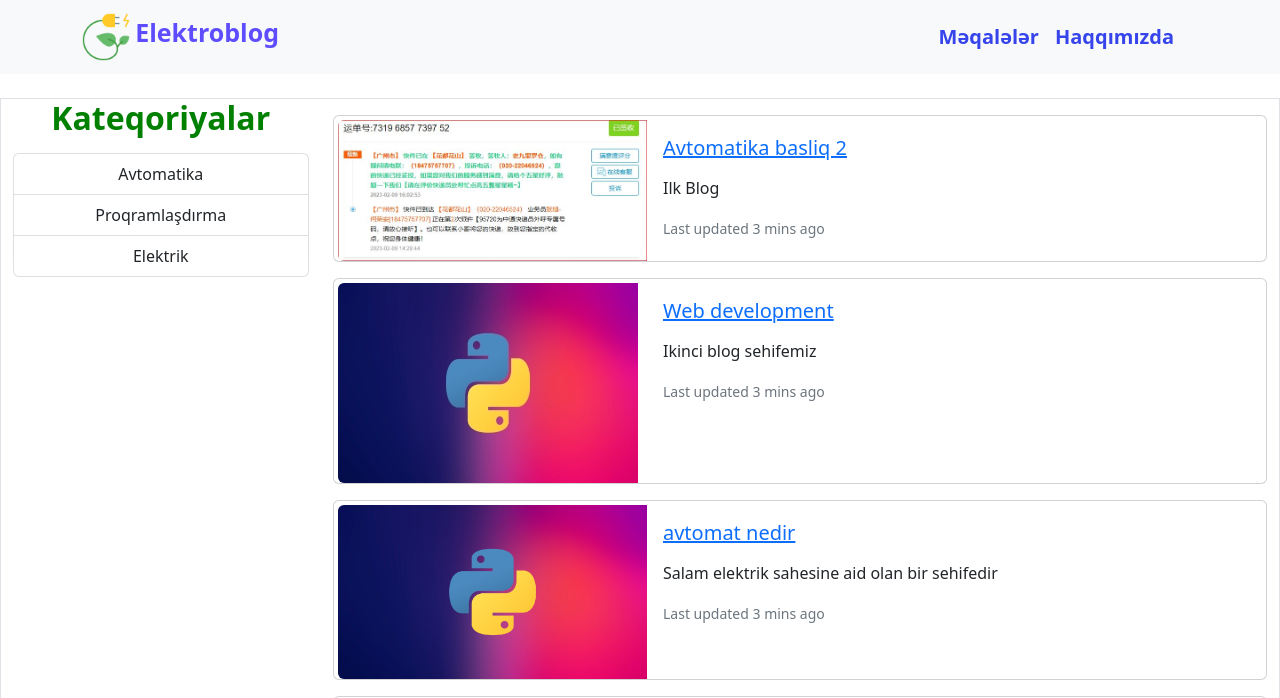
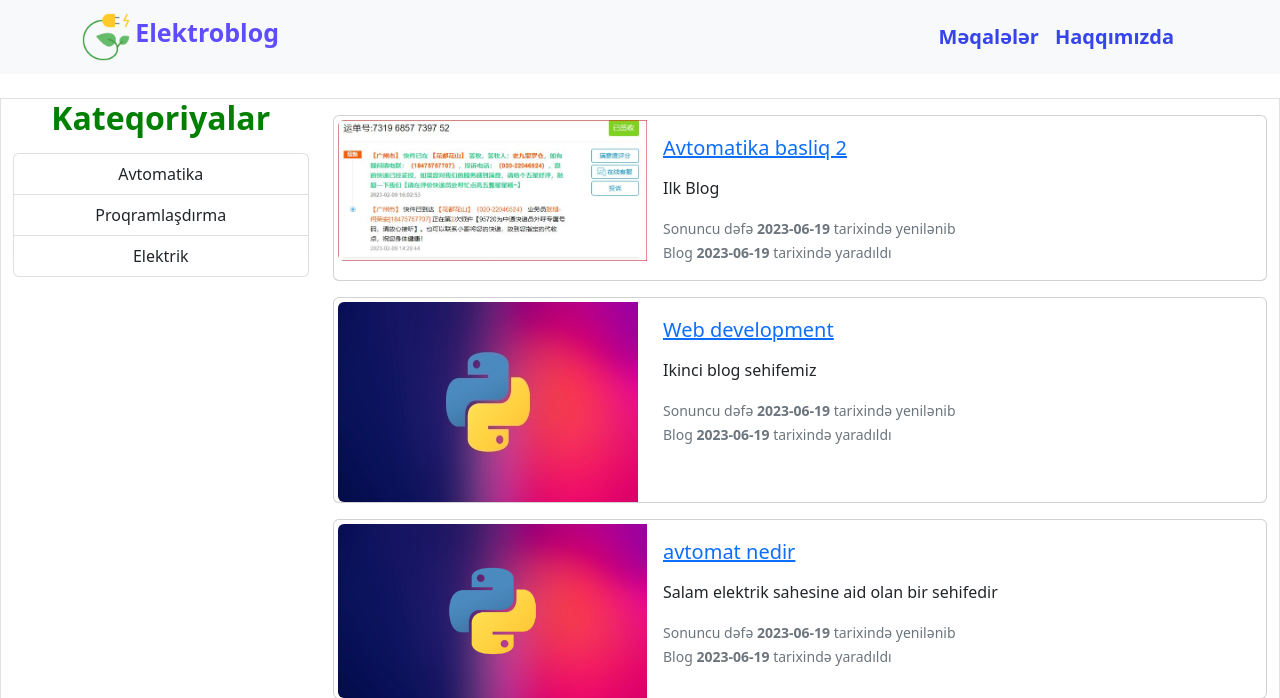
Before and after one commit to SahibFarhadov/MyBlog, a Django app: page /blogs in a window 1280 px wide. Shown: the top 698 px of the page. Run offline with Django 4.2, Linux system fonts and the light colour scheme; data comes from the database, SQL or seed files in the repository; both versions use the stored data as it was after the commit; some libraries are stand-ins or nearby versions.

Commit message:
yeni deyisiklikler edildi

```diff
--- a/Blog/models.py
+++ b/Blog/models.py
@@ -23,6 +23,8 @@ class Blog(models.Model):
     is_home = models.BooleanField(verbose_name="Ana səhifə aktiv")
     slug=models.SlugField(editable=False,unique=True,db_index=True,null=False)
     category=models.ForeignKey(Category,on_delete=models.CASCADE,null=True)
+    lastmodified=models.DateField("Sonuncu deyişiklik tarixi",auto_now=True)
+    borndate=models.DateField("Yaranma tarixi",auto_now_add=True,null=True)
 
     def __str__(self):
         return self.title
--- a/Blog/templates/Blog/blog-details.html
+++ b/Blog/templates/Blog/blog-details.html
@@ -30,7 +30,4 @@
         </div>
     </div>
 </div>
-
-{%include 'blog/partials/_footer.html'%}
-
 {% endblock %}
--- a/Blog/templates/Blog/partials/_blog.html
+++ b/Blog/templates/Blog/partials/_blog.html
@@ -13,7 +13,8 @@
           {{blog.description|truncatewords:10|striptags|safe}}
         </div></p>
         <p class="card-text">
-          <small class="text-muted">Last updated 3 mins ago</small>
+          <small class="text-muted">Sonuncu dəfə <b>{{blog.lastmodified.isoformat}}</b> tarixində yenilənib</small><br>
+          <small class="text-muted">Blog <b>{{blog.borndate.isoformat}}</b> tarixində yaradıldı</small>
         </p>
       </div>
     </div>
--- a/Blog/views.py
+++ b/Blog/views.py
@@ -31,9 +31,9 @@ def blog_details(request,_slug):
 def blogs_by_category(request,_slug):
 	categories = Category.objects.all()
 	selectedCategory=Category.objects.get(slug=_slug)
-	blog=Blog.objects.all()
+	blogs=Blog.objects.filter(category__slug=_slug)
 	context={
-		"blogs":blog,
+		"blogs":blogs,
 		"categories":categories,
 		"selectedCategory":selectedCategory
 	}
```
Also changed, not shown: Blog/migrations/0009_blog_category.py, Blog/migrations/0010_blog_lastmodified.py (added), Blog/migrations/0011_blog_borndate.py (added), db.sqlite3, uploads/blogs/2023/06/Screenshot_8.png (added), 2 other files.
